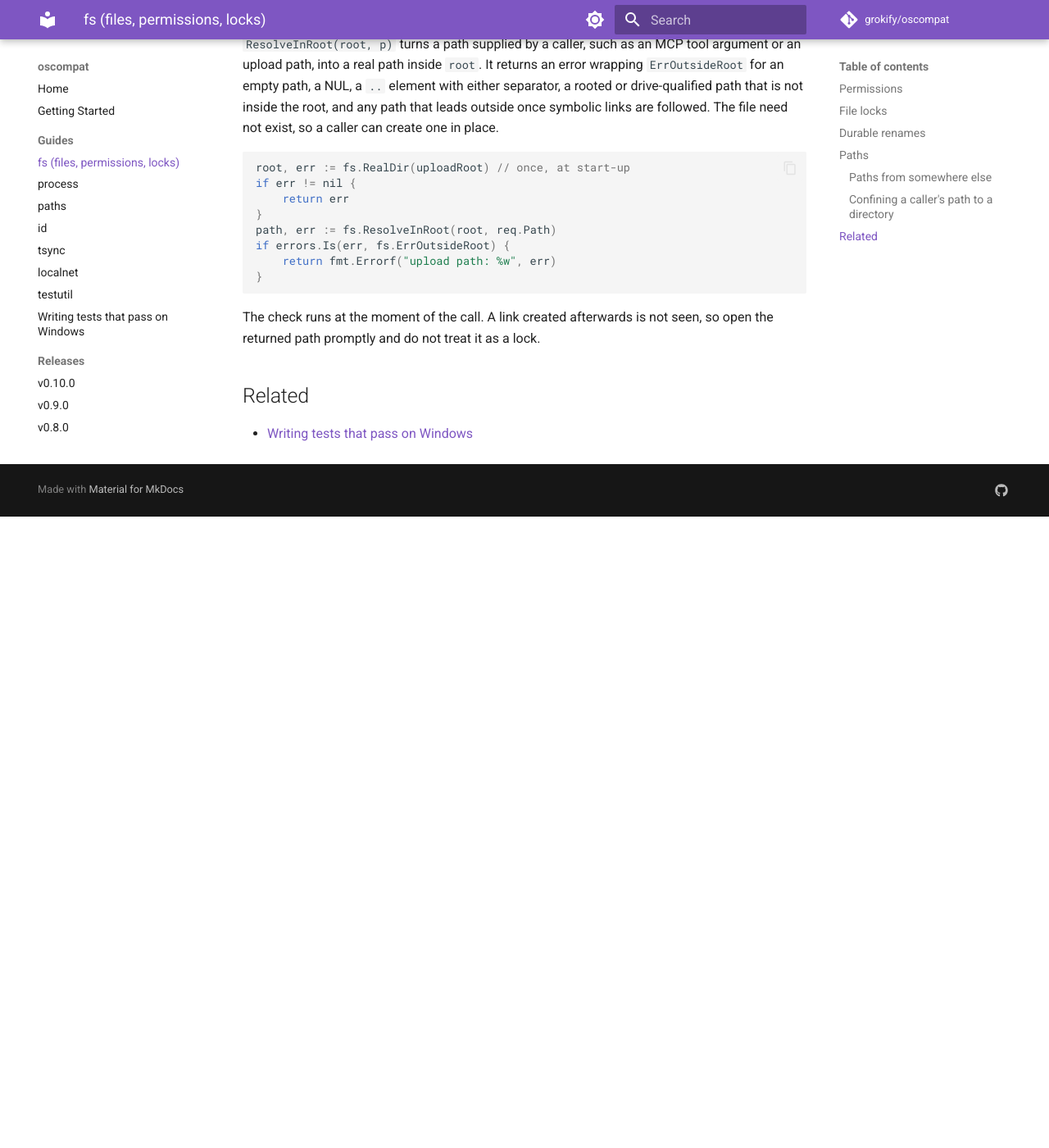
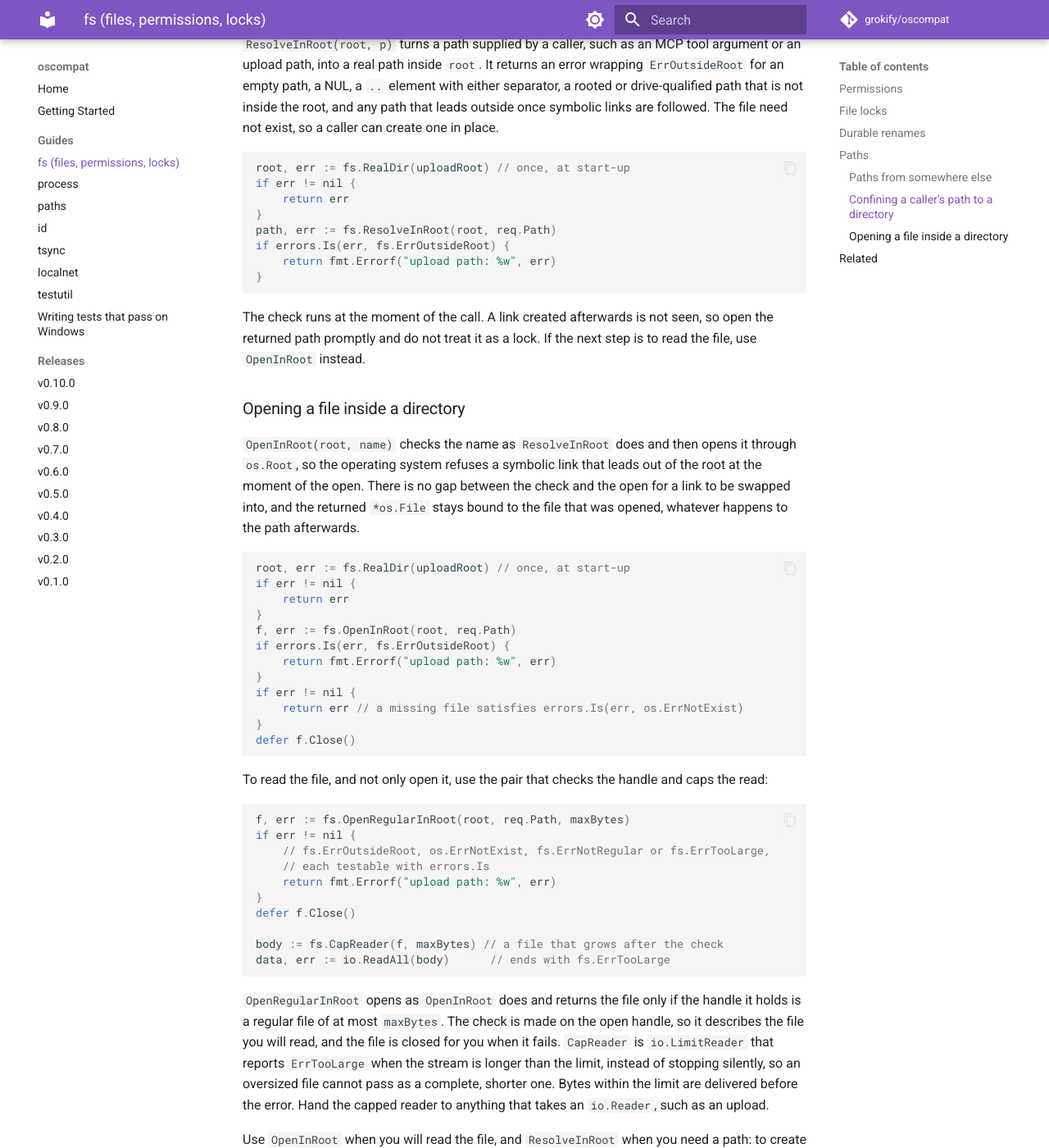
Before and after one commit to grokify/oscompat, an MkDocs documentation site: the page built from docs/guides/fs.md, in a window 1280 px wide and 1400 px high, scrolled down 3934 px. Shown: the whole window at 82% size. Built offline with MkDocs 1.6.1 and Material for MkDocs 9.7.7, drawn with Linux system fonts in a browser that asks for light colours; comment, search, counter and statistics services are not loaded; before the commit the page ends 4564 px from its top, so only the background shows below that; some of the changed text lies outside the part shown.

Commit message:
docs(fs): explain OpenInRoot, OpenRegularInRoot, and CapReader
Show how to open a file a caller named, check the handle, and cap the read, and
when to use these instead of ResolveInRoot. Note that a link with an absolute
target is refused. List the functions in the README, the getting-started table,
and the portable-tests guide.

Co-Authored-By: Claude Sonnet 5.5 <noreply@anthropic.com>

````diff
--- a/docs/guides/fs.md
+++ b/docs/guides/fs.md
@@ -129,7 +129,7 @@ Choose the check by what the path names:
 - **A path relative to a root, from anywhere**, with either separator:
   `ValidatePath`, then `SafeJoin` to read it.
 - **A path from a caller that may also follow links, such as a tool argument:**
-  `ResolveInRoot` (see below).
+  `ResolveInRoot` to get a path, or `OpenInRoot` to read the file (see below).
 - **A path that uses forward slashes everywhere**, such as a path inside a
   repository, an archive or a URL: `ValidateSlashPath`. It also refuses
   backslashes, colons, and empty or `.` elements, so the path names the same
@@ -166,7 +166,70 @@ if errors.Is(err, fs.ErrOutsideRoot) {
 ```
 
 The check runs at the moment of the call. A link created afterwards is not
-seen, so open the returned path promptly and do not treat it as a lock.
+seen, so open the returned path promptly and do not treat it as a lock. If the
+next step is to read the file, use `OpenInRoot` instead.
+
+### Opening a file inside a directory
+
+`OpenInRoot(root, name)` checks the name as `ResolveInRoot` does and then opens
+it through `os.Root`, so the operating system refuses a symbolic link that leads
+out of the root at the moment of the open. There is no gap between the check and
+the open for a link to be swapped into, and the returned `*os.File` stays bound
+to the file that was opened, whatever happens to the path afterwards.
+
+```go
+root, err := fs.RealDir(uploadRoot) // once, at start-up
+if err != nil {
+    return err
+}
+f, err := fs.OpenInRoot(root, req.Path)
+if errors.Is(err, fs.ErrOutsideRoot) {
+    return fmt.Errorf("upload path: %w", err)
+}
+if err != nil {
+    return err // a missing file satisfies errors.Is(err, os.ErrNotExist)
+}
+defer f.Close()
+```
+
+To read the file, and not only open it, use the pair that checks the handle and
+caps the read:
+
+```go
+f, err := fs.OpenRegularInRoot(root, req.Path, maxBytes)
+if err != nil {
+    // fs.ErrOutsideRoot, os.ErrNotExist, fs.ErrNotRegular or fs.ErrTooLarge,
+    // each testable with errors.Is
+    return fmt.Errorf("upload path: %w", err)
+}
+defer f.Close()
+
+body := fs.CapReader(f, maxBytes) // a file that grows after the check
+data, err := io.ReadAll(body)      // ends with fs.ErrTooLarge
+```
+
+`OpenRegularInRoot` opens as `OpenInRoot` does and returns the file only if the
+handle it holds is a regular file of at most `maxBytes`. The check is made on
+the open handle, so it describes the file you will read, and the file is closed
+for you when it fails. `CapReader` is `io.LimitReader` that reports
+`ErrTooLarge` when the stream is longer than the limit, instead of stopping
+silently, so an oversized file cannot pass as a complete, shorter one. Bytes
+within the limit are delivered before the error. Hand the capped reader to
+anything that takes an `io.Reader`, such as an upload.
+
+Use `OpenInRoot` when you will read the file, and `ResolveInRoot` when you need a
+path: to create a file that does not exist yet, or to hand to code that opens
+paths itself. Three things to know:
+
+- **Links.** A link whose target is relative and stays inside the root is
+  followed. A link whose target is an absolute path is refused with
+  `ErrOutsideRoot`, even if the target is inside the root, because `os.Root`
+  does not follow absolute links. `ResolveInRoot` accepts such a link.
+- **Absolute names.** One is accepted only if it is spelled inside `root`, with
+  `root` written the same way. Pass the result of `RealDir` as `root`.
+- **The read.** The open is confined, but the size of the file can still change
+  while you read it. That is why `OpenRegularInRoot` is paired with `CapReader`:
+  one checks the file you hold, the other enforces the limit on what is read.
 
 ## Related
 
````
Also changed, not shown: README.md (+7 -0 lines), docs/guides/getting-started.md (+1 -0 lines), docs/guides/portable-tests.md (+2 -1 lines).
